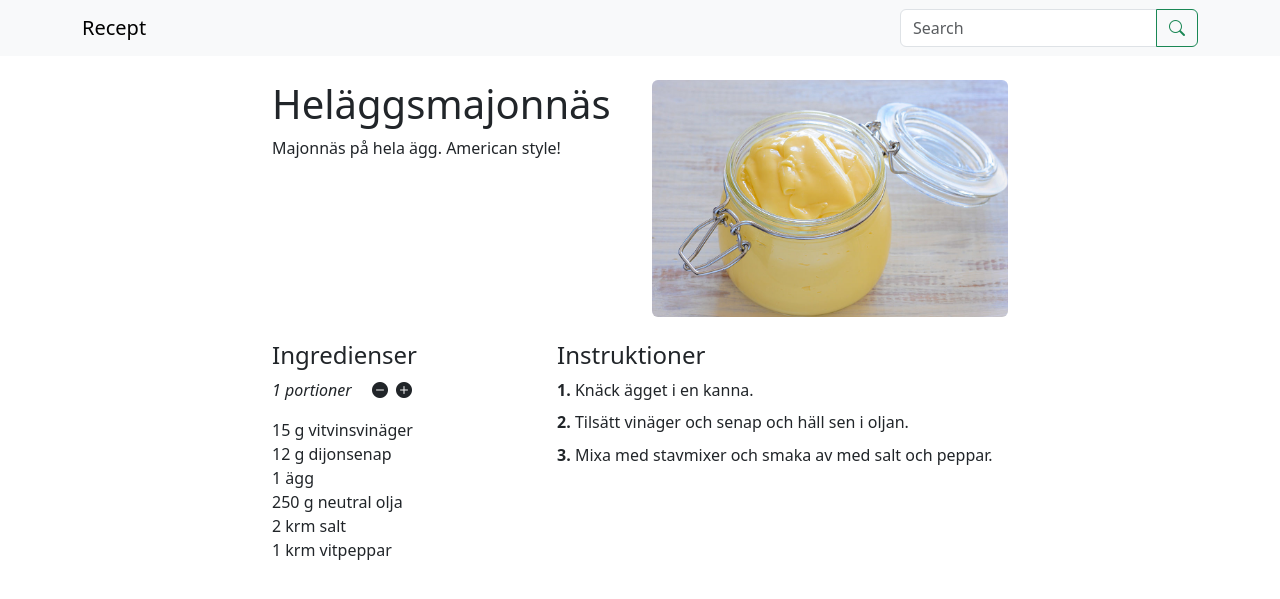
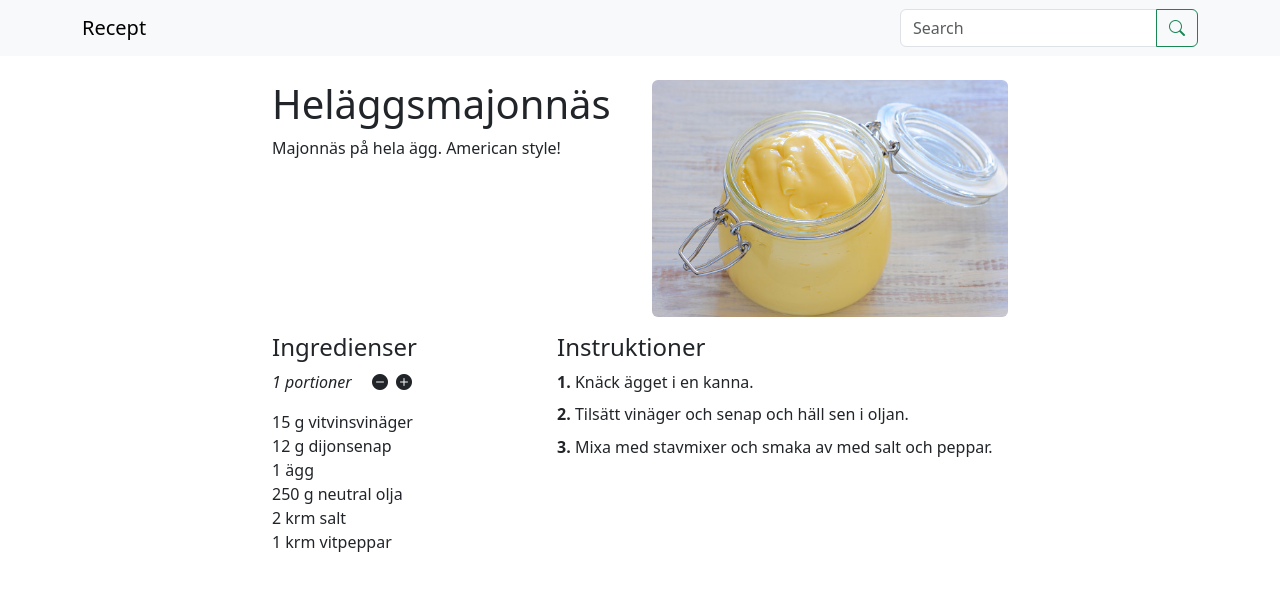
Before and after one commit to jolars/recipes, a Jekyll site: the page built from _recipes/helaggsmajo.md, in a window 1280 px wide. Shown: the top 599 px of the page. Built offline with Jekyll 4.4.1, drawn with Linux system fonts in a browser that asks for light colours.

Commit message:
feat: improve margins, wrap in paragraph

```diff
--- a/_layouts/recipe.html
+++ b/_layouts/recipe.html
@@ -2,12 +2,13 @@
 layout: base
 ---
 
-<div class="row pb-4">
+<div class="row pb-3">
     <div class="col-sm-6 col-xl-4 offset-xl-2">
         <h1>{{ page.title }}</h1>
-        {{ page.excerpt }}
+        <p>{{ page.excerpt }}</p>
     </div>
-    <div class="col-sm-6 col-xl-4 d-flex justify-content-center justify-content-md-end">
+    <!-- <div class="col-sm-6 col-xl-4 d-flex justify-content-center justify-content-md-end"> -->
+    <div class="col-sm-6 col-xl-4 d-flex text-end">
         {% if page.img %}
             <img src="{{ page.img | relative_url }}"
                  class="img-fluid rounded float-end"
```
